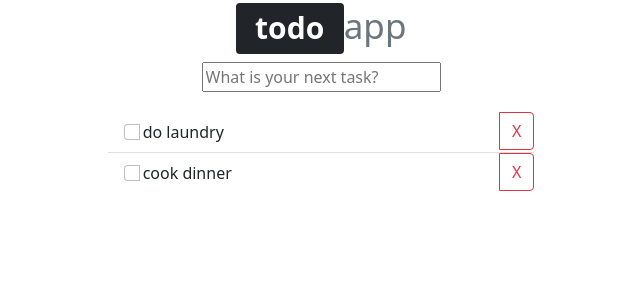
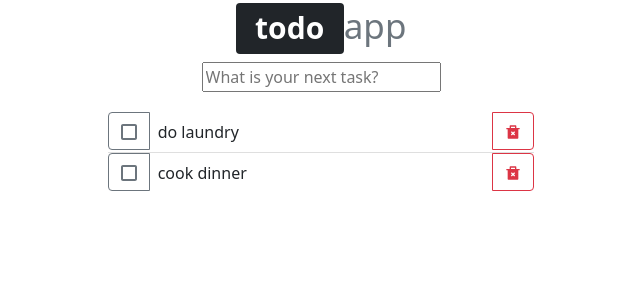
Before and after one commit to RNedder/todo-app, a React (Create React App) app: page / in a window 1280 px wide. Shown: the top 300 px of the page, without its empty margins (319-959 px from the left). Built offline with nearby package versions, Linux system fonts and the light colour scheme.

Commit message:
updated checkbox

```diff
--- a/package.json
+++ b/package.json
@@ -12,6 +12,7 @@
     "formik": "^2.2.9",
     "react": "^18.3.1",
     "react-dom": "^18.3.1",
+    "react-icons": "^5.3.0",
     "react-redux": "^9.1.2",
     "react-router-dom": "^6.2.1",
     "react-scripts": "5.0.1",
--- a/src/App.css
+++ b/src/App.css
@@ -3,3 +3,7 @@
   margin-bottom: 20px;
   text-align: center
 }
+
+.task-label {
+  padding-left: 35px;
+}
--- a/src/App.js
+++ b/src/App.js
@@ -4,6 +4,7 @@ import Header from './components/Header';
 import AddTask from './components/AddTask';
 import TaskDisplay from './components/TaskDisplay';
 import { TASKS } from './data/TASKS';
+import { ImCheckboxUnchecked } from 'react-icons/im';
 import './App.css';
 
 // initialState object of the todo list - contains an empty array imported from data/TASKS
--- a/src/components/TaskDisplay.js
+++ b/src/components/TaskDisplay.js
@@ -1,16 +1,53 @@
+import { useState } from 'react';
 import { Button } from 'reactstrap';
+import { ImCheckboxUnchecked, ImCheckboxChecked } from 'react-icons/im';
+import { MdOutlineDeleteForever } from 'react-icons/md';
+import { RiDeleteBin2Fill } from "react-icons/ri";
+
+
+// TODO - add 'checked' or 'completed' property to task objects and toggle checkbox through that instead of by the buttons
 
 // Display format for each task in the list
 const TaskDisplay = ({ task, dispatch }) => {
 
+    // useState for the checkboxes
+    const [ checked, setChecked ] = useState(false);
+    // called when the checkbox button is clicked and toggles if checked depending on current state
+    const toggleCheckbox = () => {
+        if (checked === false) {
+            setChecked(true);
+            console.log(checked);
+        } else {
+            setChecked(false); // sets false if already checked
+            console.log(checked);
+        }
+    };
+
+const checkbox = checked ? '<ImCheckboxChecked />' : '<ImCheckboxUnchecked />';
+
     return (
-        <li className='input-group task-item list-group-item'>
+        <li className='position-relative input-group task-item list-group-item'>
 
-            <input class='form-check-input me-1' type='checkbox' value='' id={task.id}Checkbox />
-            <label class='form-check-label' for={task.id}Checkbox >{task.name}</label>
+            {/* Custom Checkbox Button using SVGs */}
+            {/* Toggles onClick between checkbox SVGs */}
+            <Button onClick={toggleCheckbox}
+                type='button'
+                color='white'
+                className='list-button btn btn-outline-secondary position-absolute top-0 start-0'
+                id={task.id}Checkbox>
+            { checked ? <ImCheckboxChecked /> : <ImCheckboxUnchecked /> }
+            </Button>
 
+            {/* Label for checkbox - AKA the task */}
+            <label class='task-label form-check-label' for={task.id}Checkbox >{task.name}</label>
+
+            {/* Button for removal of tasks */}
             {/* onClick dispatches object to the listReducer on App.js, passing in the task to be removed */}
-            <Button type='button' color='white' className='btn-outline-danger position-absolute top-0 end-0' onClick={() => dispatch({ type: 'REMOVE_TASK', payload: task })}>X</Button>
+            <Button onClick={() => dispatch({ type: 'REMOVE_TASK', payload: task })}
+                type='button'
+                color='white'
+                className='list-button btn btn-outline-danger position-absolute top-0 end-0'>
+                <RiDeleteBin2Fill /></Button>
         </li>
     );
 };
```
Also changed, not shown: 1 other file (tests, documents, lock files or other folders).
